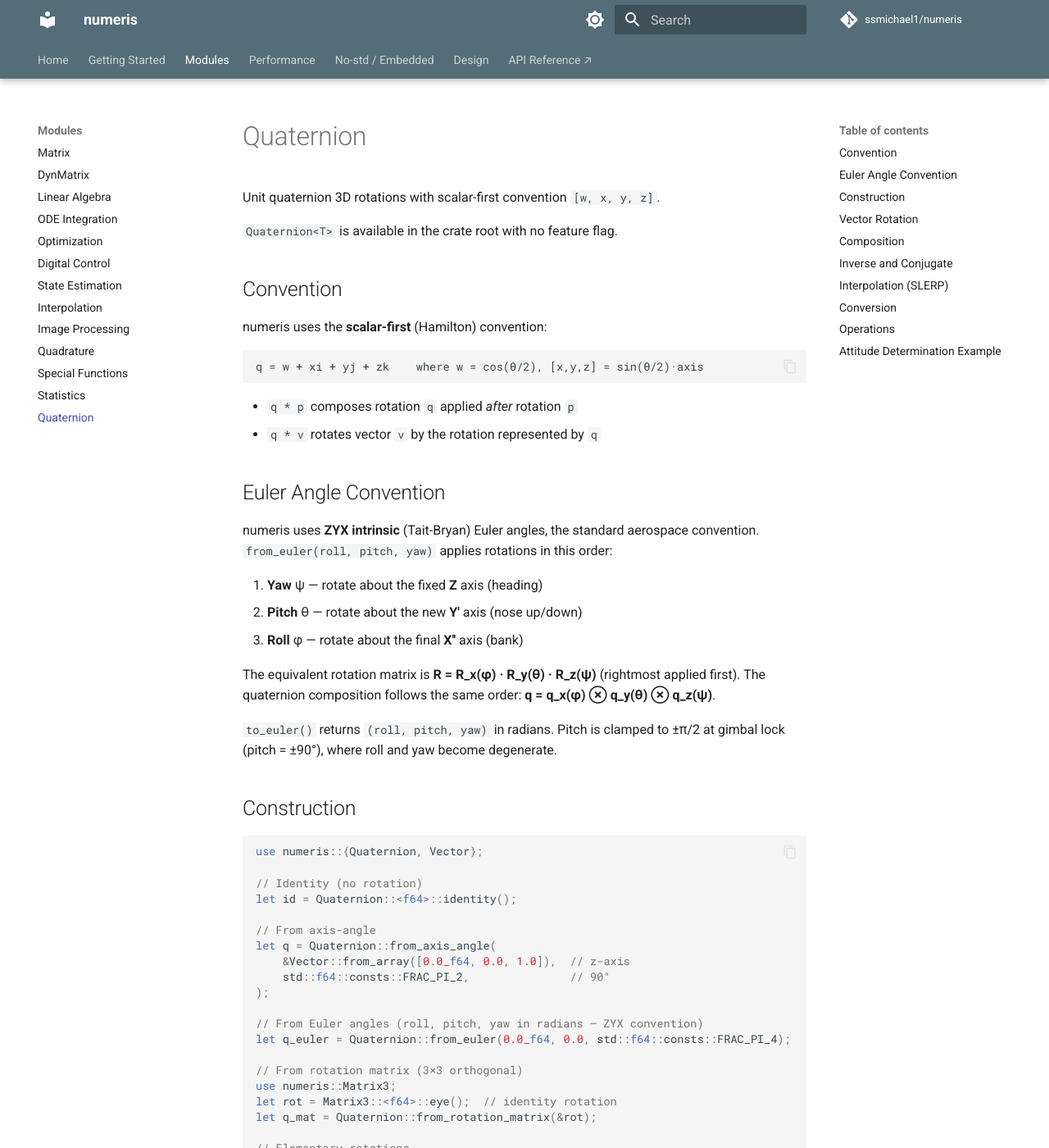
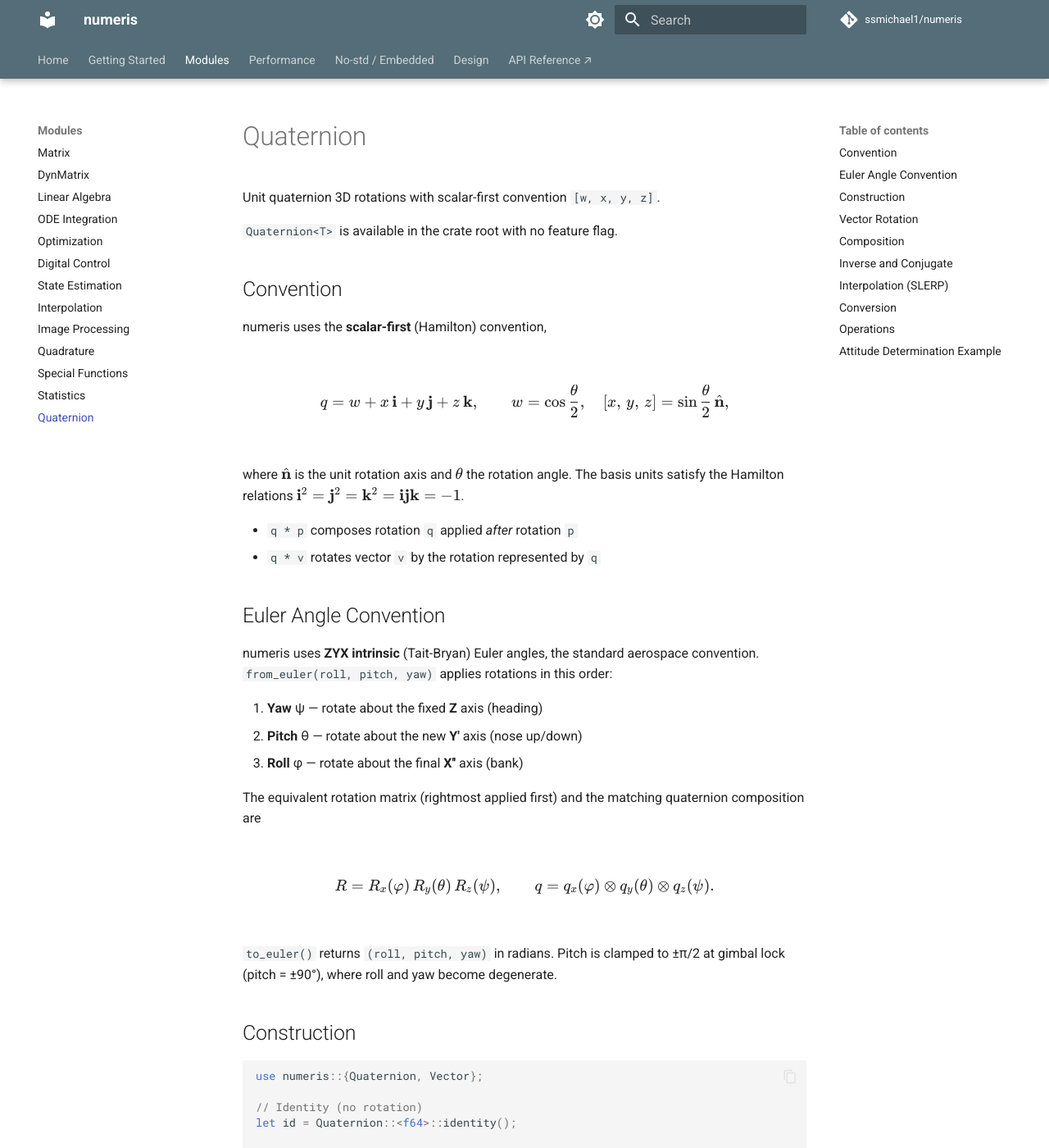
Before and after one commit to ssmichael1/numeris, an MkDocs documentation site: the page built from docs/quaternion.md, in a window 1280 px wide and 1400 px high. Shown: the whole window at 82% size. Built offline with MkDocs 1.6.1 and Material for MkDocs 9.7.7, drawn with Linux system fonts in a browser that asks for light colours; comment, search, counter and statistics services are not loaded.

Commit message:
docs: convert remaining quaternion ASCII math to LaTeX; KaTeX sizing polish
Convert the Convention (q = w + xi+yj+zk, half-angle axis form) and Euler
(R = Rx·Ry·Rz, q = qx⊗qy⊗qz) formulas from ASCII/markdown to display LaTeX so
they render with KaTeX instead of showing literal underscores. Tone KaTeX down
from its 1.21em default to 1.05em so inline math sits at body size, and give
display equations breathing room.

Co-Authored-By: Claude Opus 4.8 (1M context) <noreply@anthropic.com>

````diff
--- a/docs/quaternion.md
+++ b/docs/quaternion.md
@@ -6,11 +6,18 @@ Unit quaternion 3D rotations with scalar-first convention `[w, x, y, z]`.
 
 ## Convention
 
-numeris uses the **scalar-first** (Hamilton) convention:
+numeris uses the **scalar-first** (Hamilton) convention,
 
-```
-q = w + xi + yj + zk    where w = cos(θ/2), [x,y,z] = sin(θ/2)·axis
-```
+$$
+q = w + x\,\mathbf{i} + y\,\mathbf{j} + z\,\mathbf{k},
+\qquad
+w = \cos\frac{\theta}{2}, \quad
+[x,\,y,\,z] = \sin\frac{\theta}{2}\,\hat{\mathbf{n}},
+$$
+
+where $\hat{\mathbf{n}}$ is the unit rotation axis and $\theta$ the rotation
+angle. The basis units satisfy the Hamilton relations
+$\mathbf{i}^2 = \mathbf{j}^2 = \mathbf{k}^2 = \mathbf{i}\mathbf{j}\mathbf{k} = -1$.
 
 - `q * p` composes rotation `q` applied *after* rotation `p`
 - `q * v` rotates vector `v` by the rotation represented by `q`
@@ -23,7 +30,14 @@ numeris uses **ZYX intrinsic** (Tait-Bryan) Euler angles, the standard aerospace
 2. **Pitch** θ — rotate about the new **Y'** axis (nose up/down)
 3. **Roll** φ — rotate about the final **X''** axis (bank)
 
-The equivalent rotation matrix is **R = R_x(φ) · R_y(θ) · R_z(ψ)** (rightmost applied first). The quaternion composition follows the same order: **q = q_x(φ) ⊗ q_y(θ) ⊗ q_z(ψ)**.
+The equivalent rotation matrix (rightmost applied first) and the matching
+quaternion composition are
+
+$$
+R = R_x(\varphi)\,R_y(\theta)\,R_z(\psi),
+\qquad
+q = q_x(\varphi) \otimes q_y(\theta) \otimes q_z(\psi).
+$$
 
 `to_euler()` returns `(roll, pitch, yaw)` in radians. Pitch is clamped to ±π/2 at gimbal lock (pitch = ±90°), where roll and yaw become degenerate.
 
--- a/docs/stylesheets/extra.css
+++ b/docs/stylesheets/extra.css
@@ -6,3 +6,14 @@ img[src$=".svg"] {
     display: block;
     margin: 1.5em auto;
 }
+
+/* KaTeX: tone down the default 1.21em so inline math sits at body size and does
+   not break the line rhythm; give display equations a little breathing room. */
+.katex {
+    font-size: 1.05em;
+}
+.katex-display {
+    margin: 1em 0;
+    overflow-x: auto;
+    overflow-y: hidden;
+}
````
